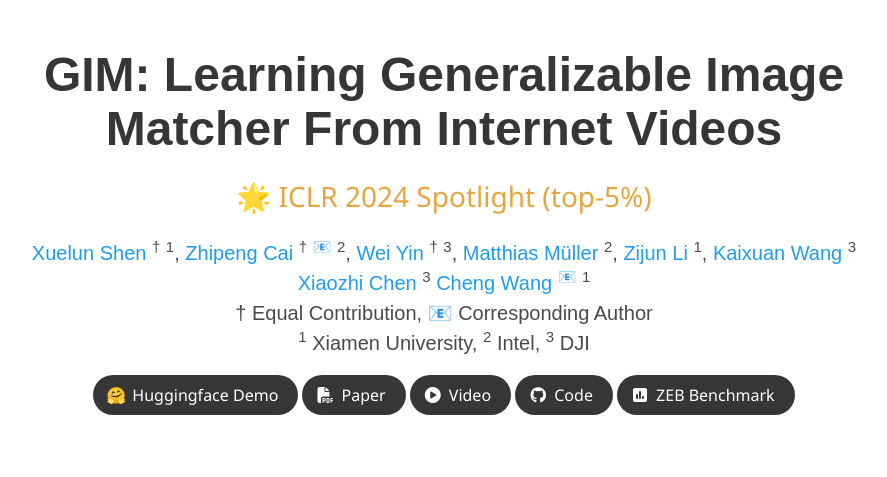
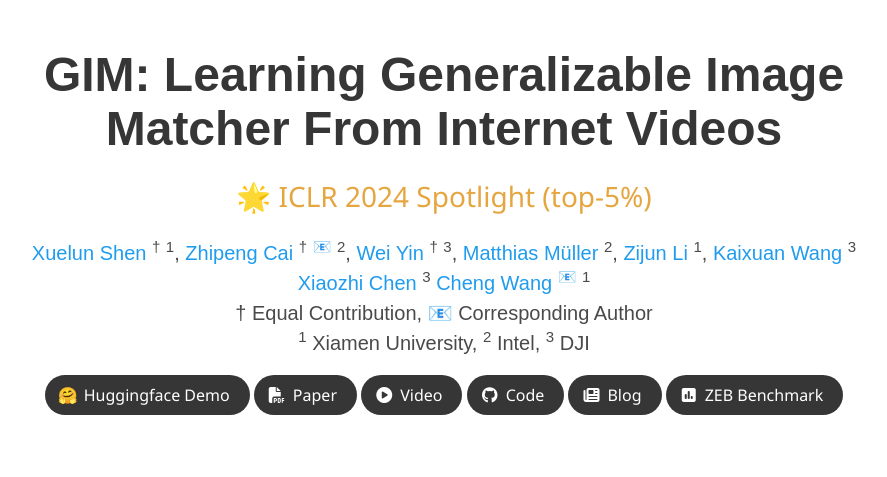
Before and after one commit to xuelunshen/xuelunshen.github.io, a plain HTML site: page gim/index.html in a window 1280 px wide. Shown: the top 477 px of the page, without its empty margins (196-1083 px from the left). Drawn offline with nearby package versions, Linux system fonts and the light colour scheme; some packages are replaced by stand-ins of ours; a script that the page names is missing; some icons are missing; a web font is replaced by a local one.

Commit message:
Update index.html

```diff
--- a/gim/index.html
+++ b/gim/index.html
@@ -476,6 +476,17 @@
                                 <i class="fab fa-github"></i>
                             </span>
                             <span>Code</span>
+                            </a>
+                        </span>
+                        <span class="link-block">
+                            <a href="https://community.intel.com/t5/Blogs/Tech-Innovation/Artificial-Intelligence-AI/Intel-Labs-Research-Work-Receives-Spotlight-Award-at-Top-AI/post/1575985"
+                                class="external-link button is-normal is-rounded is-dark"
+                                target="_blank"
+                                rel="noopener noreferrer">
+                            <span class="icon">
+                                <i class="fas fa-newspaper"></i>
+                            </span>
+                            <span>Blog</span>
                             </a>
                         </span>
                         <span class="link-block">
```
